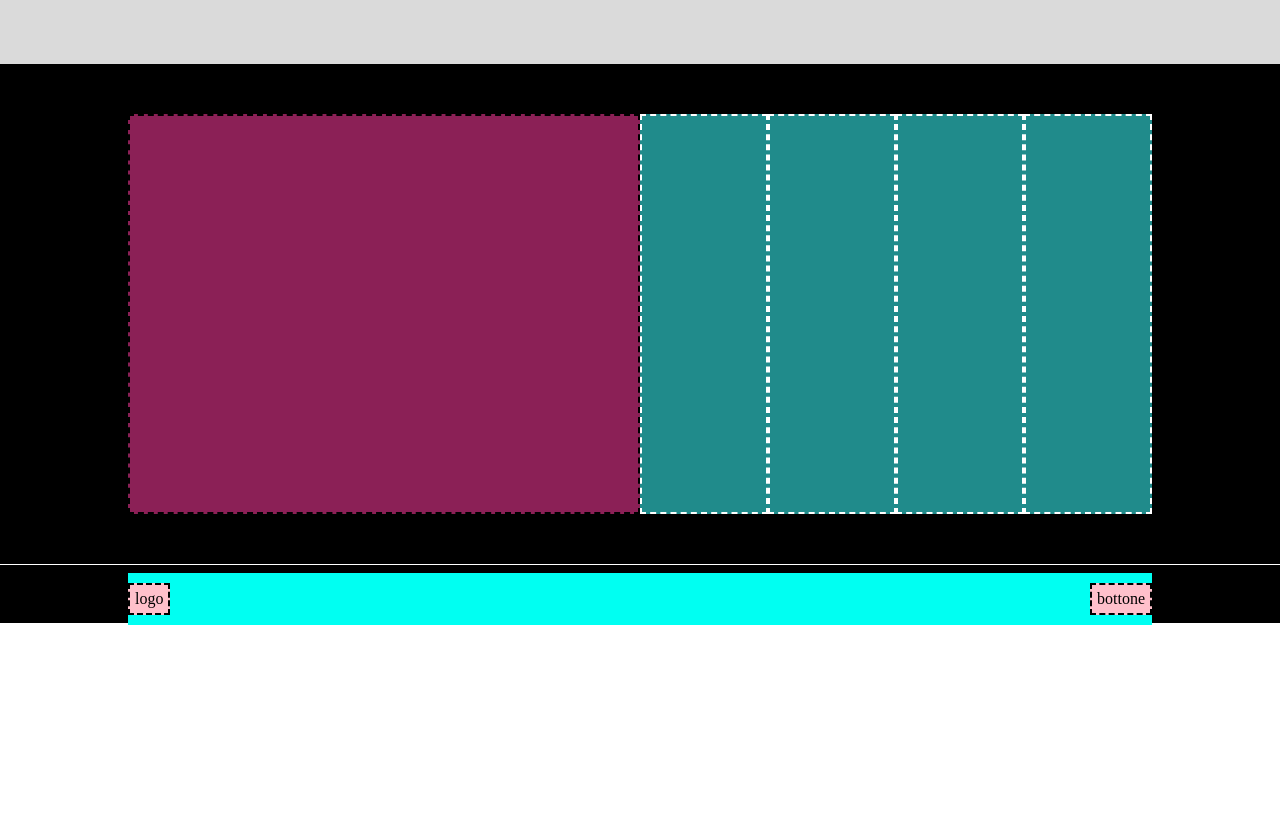
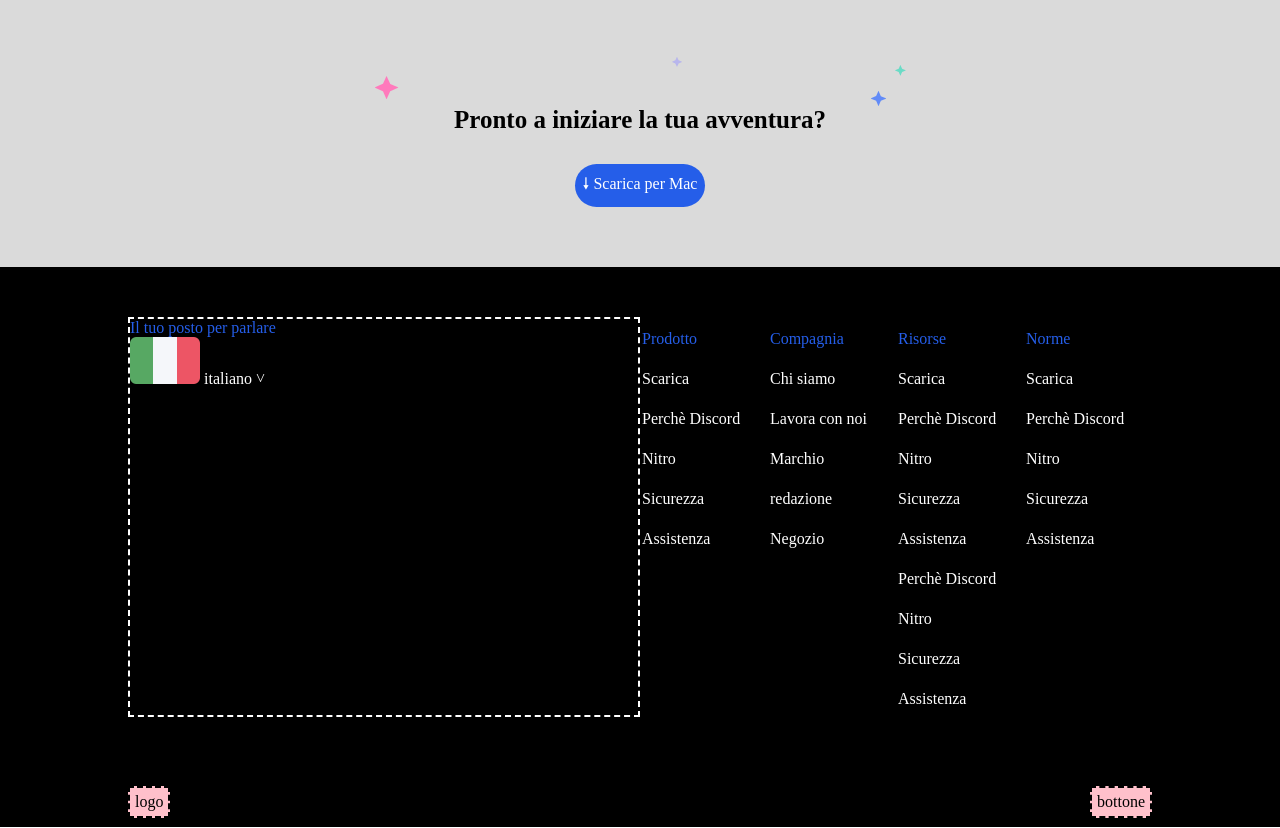
Before and after one commit to MicheleCasani/htmlcss-discord, a plain HTML site: page index.html in a window 1280 px wide. Shown: the part 2646-3474 px from the top of the page. Before the commit the page ends 3271 px from the top, so only its background shows below. Drawn offline with Linux system fonts and the light colour scheme.

Commit message:
[UPD] add paragraph 5

```diff
--- a/css/style.css
+++ b/css/style.css
@@ -32,10 +32,19 @@
     gap: 50px;
 }
 
+.line-height{
+    line-height: 40px;
+}
+
 /* header */
 .color-white{
     color: white;
 }
+
+.color-blue{
+color: rgb(37, 94, 233);
+}
+
 .accedi{
     margin-left: 150px;
     background-color: white;
@@ -97,6 +106,7 @@
     background-size: contain;
     width: 60%;
     margin-right: 10%;
+    background-repeat: no-repeat;
 }
 
 /* paragraph2 */
@@ -135,14 +145,30 @@
 /* paragraph5 */
 .block-4{
     background-color: rgb(218, 218, 218);
-    height: 700px;
 }
 
-.green{
-    background-color: rgb(0, 148, 7);
-    height: 500px;
+.card-video-call{
     width: 80%;
-    border: 2px  dashed    black;
+    margin-top: 60px;
+}
+
+.botton-mac-2{
+    background-color: rgb(37, 94, 233);
+    padding: 8px;
+    border-radius: 30px;
+    margin: 10px;
+    color: white;
+    margin-bottom: 60px;
+}
+
+.backround-image-stars{
+    background-image: url(../img/stars.svg);
+    background-size: cover;
+}
+
+.text-card-3{
+    font-size: 25px;
+    margin-bottom: 20px;
 }
 
 /* paragraph6 */
@@ -153,29 +179,31 @@
 }
 
 .roses{
-    background-color: rgb(139, 32, 86);
     height: 400px;
     width: 40%;
-    border: 2px  dashed    black;
+    border: 2px  dashed    rgb(255, 255, 255);
 }
-.aqua{
-    background-color: rgb(32, 139, 139);
+.card-list{
     height: 400px;
     width: 10%;
-    border: 2px  dashed    rgb(255, 255, 255);
+    border: 2px  dashed    rgb(0, 0, 0);
 }
 
+ul{
+    list-style-type: none;
+}
+
+.ita.image{
+
+}
 /* footer */
 .footer{
         background-color: rgb(0, 0, 0);
         height: 60px;
-        border-top: 1px solid white;
-        border-bottom: 1px solid white;
         padding-top: 10px;
 }
 
 .bottom{
-    background-color: rgb(0, 255, 242);
     padding: 10px 0px;
     width: 80%;
     justify-content: space-between;
--- a/index.html
+++ b/index.html
@@ -62,15 +62,67 @@
     </div>
 
     <div class="container block-4">
-        <div class="green"></div>
+        <div class="card-video-call column">
+            <div class="text-card-2">Tecnologia affidabile per tenersi in contatto</div>
+            <div>video e audio a bassa latenza ti faranno sentire come se foste nella stessa stanza. fai ciao in video, guarda <br> gli amicigiocare in streaming, o riunitevi in una sessione di disegno con la condivisione schermo.</div>
+            <img src="./img/item4-big.svg" alt="">
+            <img src="./img/stars.svg" alt="">
+            <div class=" text-card-3"> <b>Pronto a iniziare la tua avventura?</b></div>
+            <div class="botton-mac-2"> &#129047; Scarica per Mac</div>
+        </div>
     </div>
 
     <div class="container block-5">
-        <div class="square roses"></div>
-        <div class="square aqua"></div>
-        <div class="square aqua"></div>
-        <div class="square aqua"></div>
-        <div class="square aqua"></div>
+        <div class="square roses">
+            <div class="color-blue">Il tuo posto per parlare</div>
+            <img class="ita.image" src="./img/ita.png" alt="">
+            <span class="color-white">italiano &#709; </span>
+            <div><i class="fa-brands fa-youtube"></i></div>
+        </div>
+        <div class="square card-list line-height">
+        <ul>
+            <li class="color-blue">Prodotto</li>
+            <li class="color-white">Scarica</li>
+            <li class="color-white">Perchè Discord</li>
+            <li class="color-white">Nitro</li>
+            <li class="color-white">Sicurezza</li>
+            <li class="color-white">Assistenza</li>
+        </ul>
+        </div>
+        <div class="square card-list line-height">
+            <ul>
+                <li class="color-blue">Compagnia</li>
+                <li class="color-white">Chi siamo</li>
+                <li class="color-white">Lavora con noi</li>
+                <li class="color-white">Marchio</li>
+                <li class="color-white">redazione</li>
+                <li class="color-white">Negozio</li>
+            </ul>
+        </div>
+        <div class="square card-list line-height">
+            <ul>
+                <li class="color-blue">Risorse</li>
+                <li class="color-white">Scarica</li>
+                <li class="color-white">Perchè Discord</li>
+                <li class="color-white">Nitro</li>
+                <li class="color-white">Sicurezza</li>
+                <li class="color-white">Assistenza</li>
+                <li class="color-white">Perchè Discord</li>
+                <li class="color-white">Nitro</li>
+                <li class="color-white">Sicurezza</li>
+                <li class="color-white">Assistenza</li>
+            </ul>
+        </div>
+        <div class="square card-list line-height">
+            <ul>
+                <li class="color-blue">Norme</li>
+                <li class="color-white">Scarica</li>
+                <li class="color-white">Perchè Discord</li>
+                <li class="color-white">Nitro</li>
+                <li class="color-white">Sicurezza</li>
+                <li class="color-white">Assistenza</li>
+            </ul>
+        </div>
     </div>
 </main>
 
```
